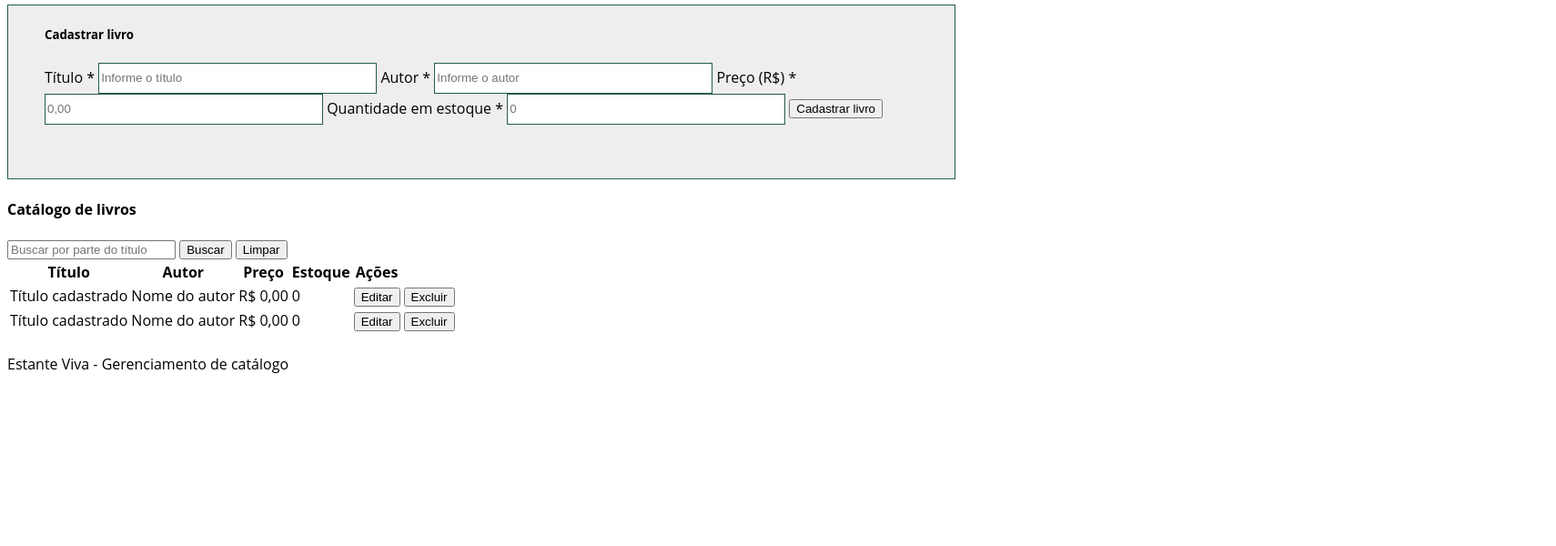
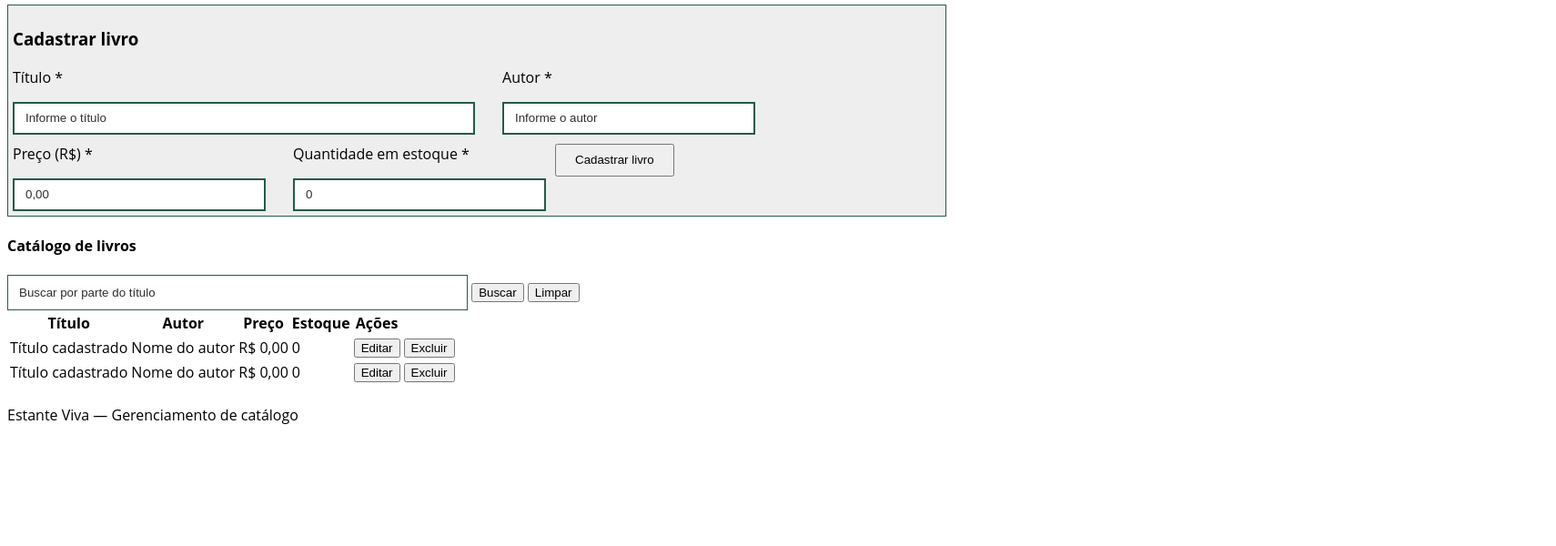
Before and after one commit to allefcesar757-commits/Estante-Viva, a plain HTML site: page frontend/index.html in a window 1280 px wide. Shown: the part 200-800 px from the top of the page at 91% size, 1710 px wide, since content can reach past the window. Drawn offline with Linux system fonts and the light colour scheme.

Commit message:
index atualizado

```diff
--- a/frontend/index.html
+++ b/frontend/index.html
@@ -6,43 +6,66 @@
     <title>Estande Livro</title>
 
     <link rel="stylesheet" href="style.css">
+
 </head>
 <body>
     <nav>
     <h2>Estante Viva</h2>
+
     <div class="inicio">
         <a href="">Catálogo</a>
-        <p>|</p>
+        <span>|</span>
         <a href="">Cadastro</a>
     </div>
+
     </nav>
 
     <main>
     <h1>Gerenciamento de livros</h1>
 
     <form>
-            <h5>Cadastrar livro</h5>
+        <h3>Cadastrar livro</h3>
+    <div class="tudo">
+        <div class="titulo-cadastro">
+        <label>Título *</label>
+        <input class="titulo"
+        type="text"
+        placeholder="Informe o título">
+        </div>
 
-            <label>Título *</label>
-            <input type="text" placeholder="Informe o título">
+        <div class="autor">
+        <label>Autor *</label>
+        <input type="text"
+        placeholder="Informe o autor">
+        </div>
 
-            <label>Autor *</label>
-            <input type="text" placeholder="Informe o autor">
+        <div class="cadastrar">
+        <label>Preço (R$) *</label>
+        <input type="text"
+        placeholder="0,00">
+        </div>
 
-            <label>Preço (R$) *</label>
-            <input type="text" placeholder="0,00">
+        <div class="estoque">
+        <label>Quantidade em estoque *</label>
+        <input type="text"
+        placeholder="0">
+        </div>
 
-            <label>Quantidade em estoque *</label>
-            <input type="text" placeholder="0">
+        <div>
+        <button class="cadastrar-button">Cadastrar livro</button>
+        </div>
 
-            <button>Cadastrar livro</button>
+    </div>
     </form>
 
     <h4>Catálogo de livros</h4>
 
-        <input type="text" placeholder="Buscar por parte do título">
+    <input class="buscar"
+    type="text"
+    placeholder="Buscar por parte do título">
 
     <button>Buscar</button>
+
     <button>Limpar</button>
 
     <table>
@@ -74,8 +97,14 @@
     </table>
 
     <br>
+
     </main>
 
-    <footer>Estante Viva - Gerenciamento de catálogo</footer>
+    <footer>Estante Viva — Gerenciamento de catálogo</footer>
+
+
+
+
+
 </body>
 </html>
--- a/frontend/style.css
+++ b/frontend/style.css
@@ -1,8 +1,8 @@
-body {
+body{
         font-family: 'Open Sans', sans-serif;
         }
 
-nav {
+         nav{
             border: 1px solid #245C46;
             padding: 0 0 0 40px;
             display: flex;
@@ -10,44 +10,92 @@ nav {
             background-color: #EEEEEE;
         }
 
-nav h2 {
+        nav h2{
             font-size: 25px;
         }
 
-.inicio {
+        .inicio{
         gap: 10px;
-    margin-left: 1500px;
+        margin-left: 1450px;
+
         }
 
-nav a, p {
+        nav a, p{
             color: black;
             text-decoration: none;
         }
 
-h1 {
+        h1{
             padding: 0 0 0 40px;
         }
 
-form {
+        /*Painel de cadastro*/
+        form{
             border: 1px solid #245C46;
             background-color: #EEEEEE;
-    padding: 0 0 0 40px;
-    width: 1000px;
-    height: 190px;
+            width: 1020px;
+            padding: 5px;
         }
 
         form input {
-   width: 300px;
+            width: 270px;
             height: 30px;
-   border: 1px solid #245C46;
+            border: 2px solid #245C46;
         }
+        .tudo {
+            display: flex;
+            flex-wrap: wrap;
+            gap: 10px;
 
+        }
         .titulo {
             width: 500px;
             height: 30px;
+
+
         }
 
-input ::placeholder {
+        input::placeholder {
             padding: 0 0 0 10px;
+            color: #302e2e;
+        }
+
+        .titulo-cadastro{
+            display: flex;
+            flex-direction: column;
+            gap: 16px;
+            margin-right: 20px;
+        }
+        .autor{
+            display: flex;
+            flex-direction: column;
+            gap: 16px;
+        }
+
+        .cadastrar {
+           top: 50px;
+           margin-right: 20px;
+           text-align: left;
+           display: flex;
+           flex-direction: column;
+           align-items: baseline;
+           gap: 16px;
+        }
+
+        .estoque{
+            display: flex;
+            flex-direction: column;
+            gap: 16px;
 
         }
+        .cadastrar-button{
+            padding: 0 20px;
+            height: 36px;
+            cursor: pointer;
+        }
+
+        .buscar {
+            border: 1px solid #245C46;
+            width: 500px;
+            height: 35px;
+        }
```
Lines whose indentation alone changed are shown as unchanged.
